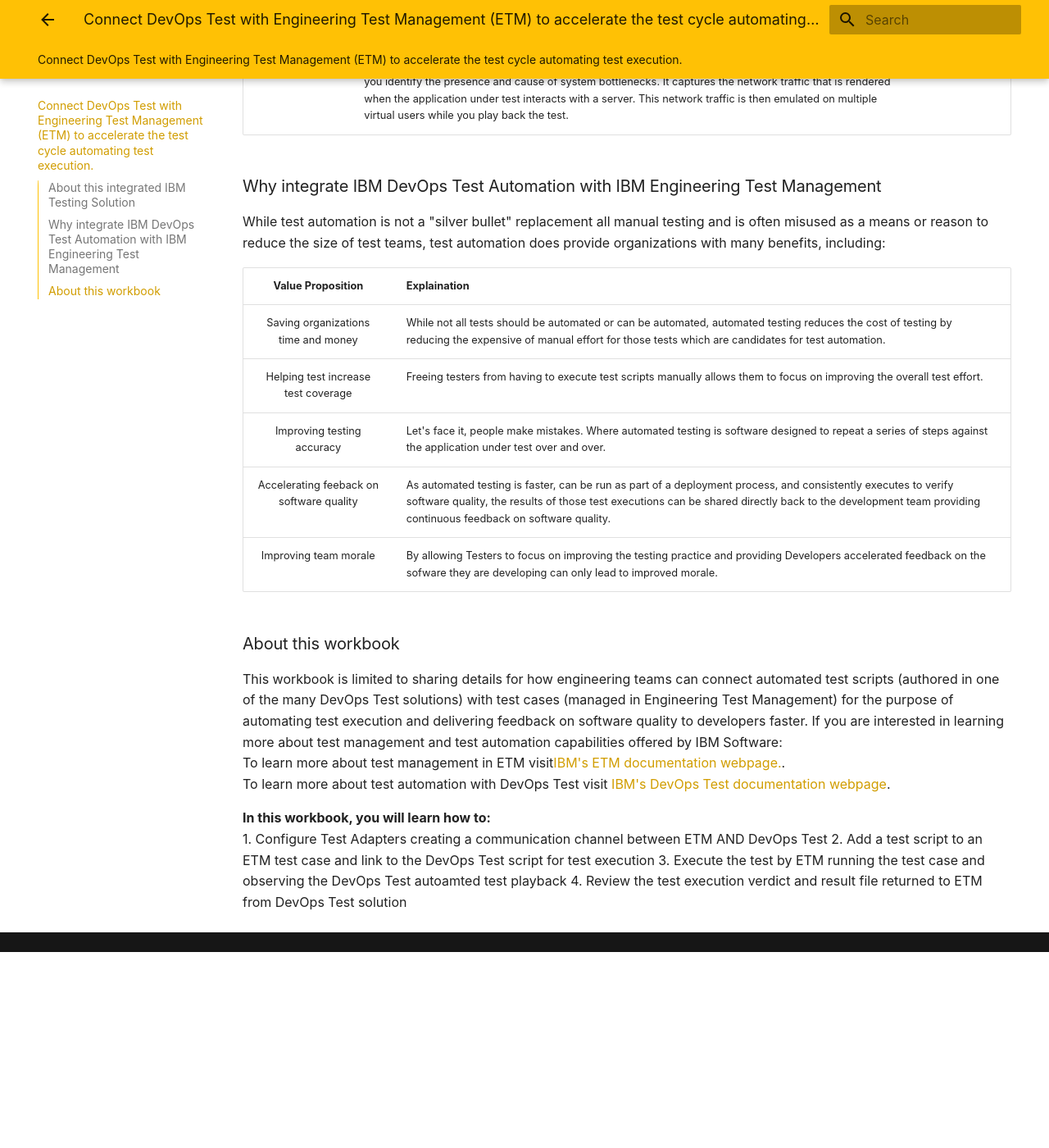
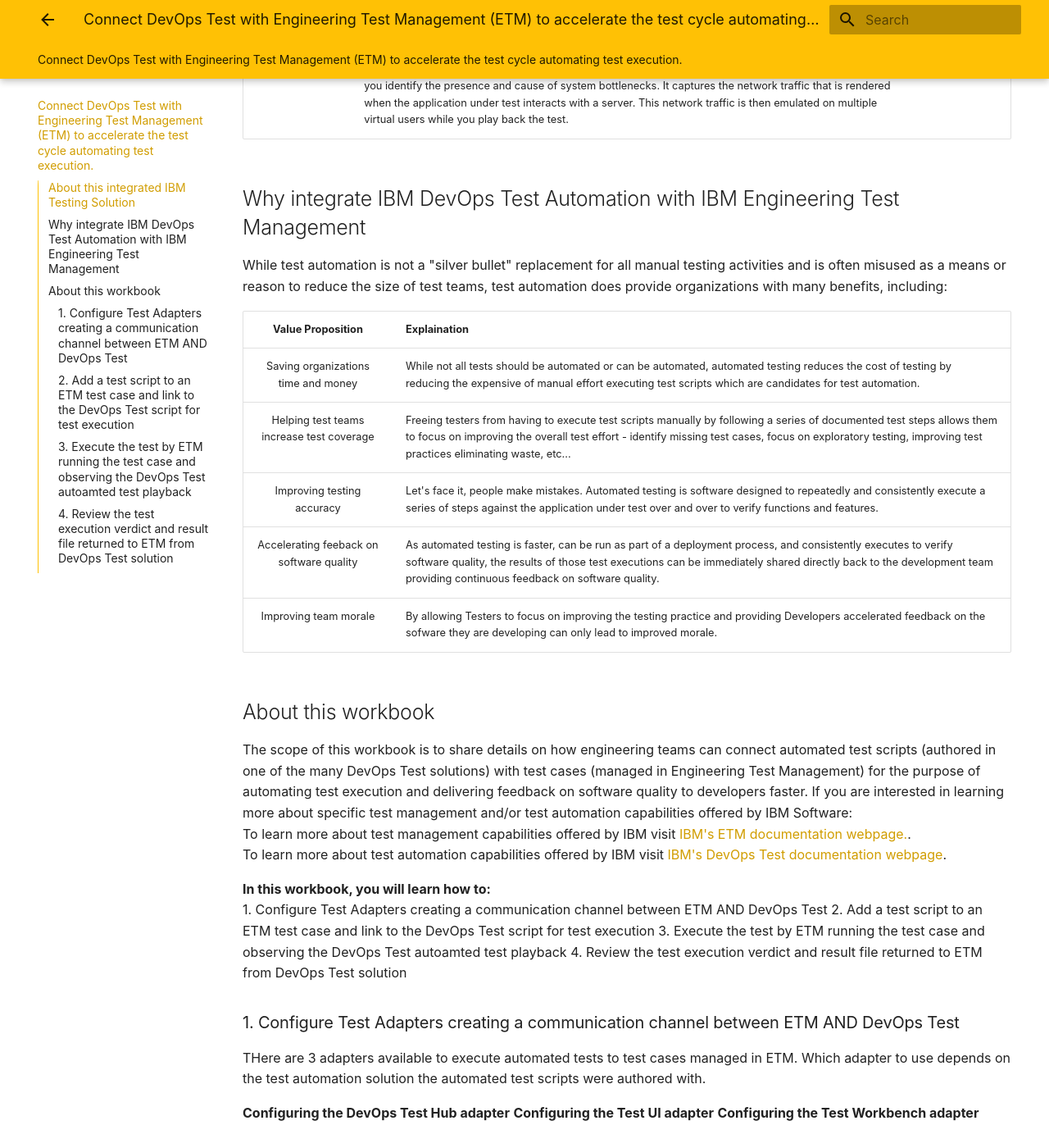
Before and after one commit to DevOpsAutomationLabs/Test_ELM, an MkDocs documentation site: the page built from docs/index.md, in a window 1280 px wide and 1400 px high, scrolled down 872 px. Shown: the whole window at 82% size. Built offline with MkDocs 1.6.1 and Material for MkDocs 9.7.7, drawn with Linux system fonts in a browser that asks for light colours; before the commit the page ends 2033 px from its top, so only the background shows below that; some of the changed text lies outside the part shown.

Commit message:
Update index.md

```diff
--- a/docs/index.md
+++ b/docs/index.md
@@ -1,6 +1,6 @@
 # Connect DevOps Test with Engineering Test Management (ETM) to accelerate the test cycle automating test execution.
 
-### About this integrated IBM Testing Solution
+## About this integrated IBM Testing Solution
 
 **IBM Engineering Test Management Overview**
 
@@ -17,24 +17,39 @@
 | DevOps Test Integrations and APIs | Test Integrations and APIs is an integration testing and virtualization tool that includes capabilities to automate and run tests earlier and more often to find problems sooner in the development cycle.| [Overview](https://www.ibm.com/docs/en/devops-test-workbench/11.0.6?topic=started-overview-devops-test-integrations-apis) |
 | DevOps Test Performance | Test Performance is a scripting-free environment for automating load and scalability testing of web, ERP, and server-based software applications. Test Performance provides rich and customizable reporting to help you identify the presence and cause of system bottlenecks. It captures the network traffic that is rendered when the application under test interacts with a server. This network traffic is then emulated on multiple virtual users while you play back the test. | [Overview](https://www.ibm.com/docs/en/devops-test-workbench/11.0.6?topic=started-devops-test-performance-overview) |
 
-### Why integrate IBM DevOps Test Automation with IBM Engineering Test Management
-While test automation is not a "silver bullet" replacement all manual testing and is often misused as a means or reason to reduce the size of test teams, test automation does provide organizations with many benefits, including:
+## Why integrate IBM DevOps Test Automation with IBM Engineering Test Management
+While test automation is not a "silver bullet" replacement for all manual testing activities and is often misused as a means or reason to reduce the size of test teams, test automation does provide organizations with many benefits, including:
 
 | **Value Proposition** | **Explaination** |
 |:-------------:|:------------- |
-| Saving organizations time and money | While not all tests should be automated or can be automated, automated testing reduces the cost of testing by reducing the expensive of manual effort for those tests which are candidates for test automation. |
-| Helping test increase test coverage | Freeing testers from having to execute test scripts manually allows them to focus on improving the overall test effort. |
-| Improving testing accuracy | Let's face it, people make mistakes. Where automated testing is software designed to repeat a series of steps against the application under test over and over. |
-| Accelerating feeback on software quality | As automated testing is faster, can be run as part of a deployment process, and consistently executes to verify software quality, the results of those test executions can be shared directly back to the development team providing continuous feedback on software quality. |
+| Saving organizations time and money | While not all tests should be automated or can be automated, automated testing reduces the cost of testing by reducing the expensive of manual effort executing test scripts which are candidates for test automation. |
+| Helping test teams increase test coverage | Freeing testers from having to execute test scripts manually by following a series of documented test steps allows them to focus on improving the overall test effort - identify missing test cases, focus on exploratory testing, improving test practices eliminating waste, etc... |
+| Improving testing accuracy | Let's face it, people make mistakes. Automated testing is software designed to repeatedly and consistently execute a series of steps against the application under test over and over to verify functions and features. |
+| Accelerating feeback on software quality | As automated testing is faster, can be run as part of a deployment process, and consistently executes to verify software quality, the results of those test executions can be immediately shared directly back to the development team providing continuous feedback on software quality. |
 | Improving team morale | By allowing Testers to focus on improving the testing practice and providing Developers accelerated feedback on the sofware they are developing can only lead to improved morale. |
 
-### About this workbook
-This workbook is limited to sharing details for how engineering teams can connect automated test scripts (authored in one of the many DevOps Test solutions) with test cases (managed in Engineering Test Management) for the purpose of automating test execution and delivering feedback on software quality to developers faster. If you are interested in learning more about test management and test automation capabilities offered by IBM Software:</br>
-To learn more about test management in ETM visit[IBM's ETM documentation webpage.](https://www.ibm.com/docs/en/engineering-lifecycle-management-suite/test-management/7.1.0?topic=overview-engineering-test-management). </br>
-To learn more about test automation with DevOps Test visit [IBM's DevOps Test documentation webpage](https://www.ibm.com/docs/en/devops-test-workbench/11.0.6). </br>
+## About this workbook
+The scope of this workbook is to share details on how engineering teams can connect automated test scripts (authored in one of the many DevOps Test solutions) with test cases (managed in Engineering Test Management) for the purpose of automating test execution and delivering feedback on software quality to developers faster. If you are interested in learning more about specific test management and/or test automation capabilities offered by IBM Software:</br>
+To learn more about test management capabilities offered by IBM visit [IBM's ETM documentation webpage.](https://www.ibm.com/docs/en/engineering-lifecycle-management-suite/test-management/7.1.0?topic=overview-engineering-test-management). </br>
+To learn more about test automation capabilities offered by IBM visit [IBM's DevOps Test documentation webpage](https://www.ibm.com/docs/en/devops-test-workbench/11.0.6). </br>
 
 **In this workbook, you will learn how to:**</br>
 1. Configure Test Adapters creating a communication channel between ETM AND DevOps Test
 2. Add a test script to an ETM test case and link to the DevOps Test script for test execution
 3. Execute the test by ETM running the test case and observing the DevOps Test autoamted test playback
 4. Review the test execution verdict and result file returned to ETM from DevOps Test solution
+
+
+### 1. Configure Test Adapters creating a communication channel between ETM AND DevOps Test ###
+THere are 3 adapters available to execute automated tests to test cases managed in ETM. Which adapter to use depends on the test automation solution the automated test scripts were authored with.
+
+**Configuring the DevOps Test Hub adapter**
+**Configuring the Test UI adapter**
+**Configuring the Test Workbench adapter**
+
+
+### 2. Add a test script to an ETM test case and link to the DevOps Test script for test execution ###
+
+### 3. Execute the test by ETM running the test case and observing the DevOps Test autoamted test playback ###
+
+### 4. Review the test execution verdict and result file returned to ETM from DevOps Test solution ###
```
